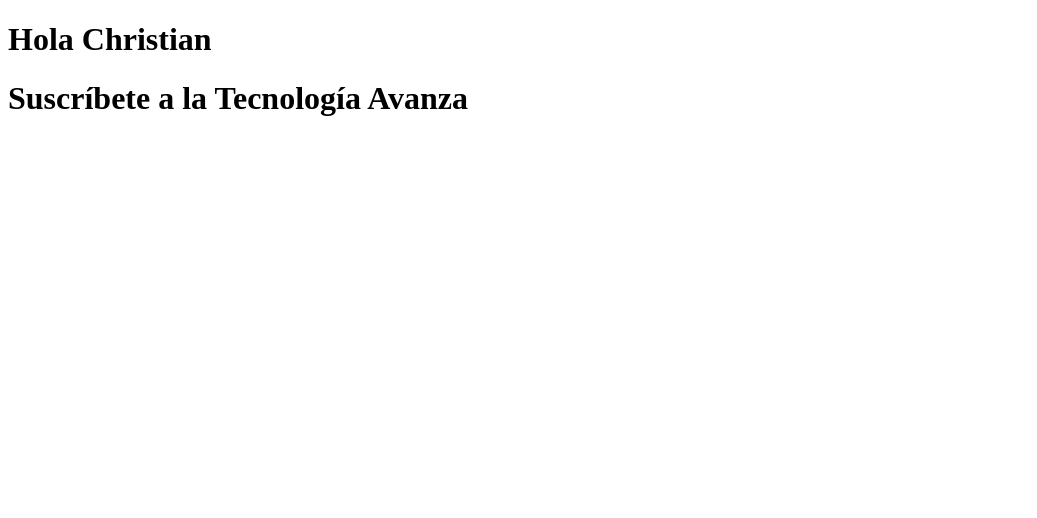
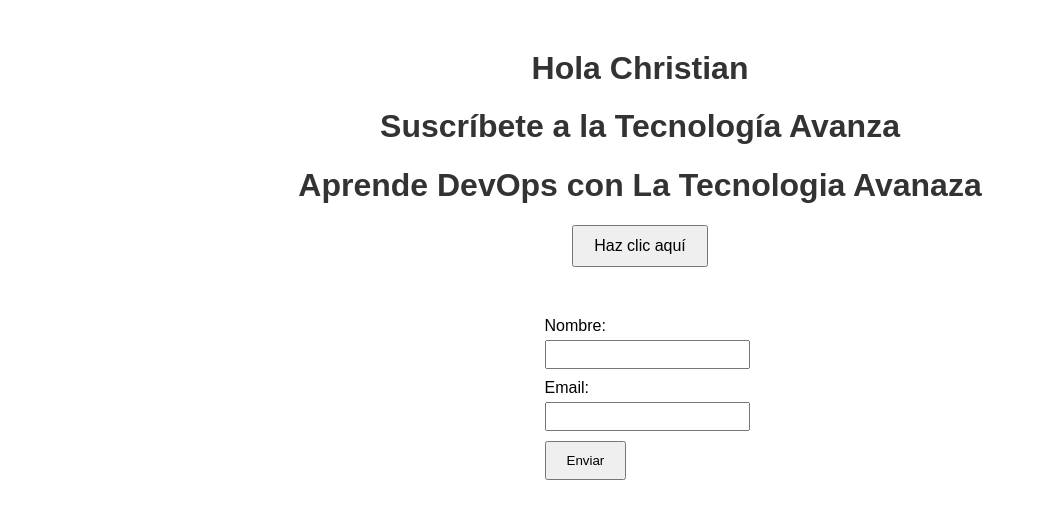
Before and after one commit to cribali/cursoGitFlow, a plain HTML site: page index.html in a window 1280 px wide. Shown: the whole page, without its empty margins (0-1037 px from the left). Drawn offline with Linux system fonts and the light colour scheme.

Commit message:
Añadir formulario de contacto

```diff
--- a/index.html
+++ b/index.html
@@ -9,6 +9,19 @@
 <body>
     <h1>Hola Christian</h1>
     <h1>Suscríbete a la Tecnología Avanza</h1>
-
+    <h1>Aprende DevOps con La Tecnologia Avanaza</h1>
+    <button id="btnClick">Haz clic aquí</button>
+    <p id="output"></p>
+    <form id="contactForm">
+        <label for="name">Nombre:</label>
+        <input type="text" id="name" name="name">
+        <br>
+        <label for="email">Email:</label>
+        <input type="email" id="email" name="email">
+        <br>
+        <input type="submit" value="Enviar">
+    </form>
+    <p id="formOutput"></p>
+    <script src="script.js"></script>
 </body>
 </html>
--- a/script.js
+++ b/script.js
@@ -1,3 +1,11 @@
 document.getElementById('btnClick').addEventListener('click', function() {
     document.getElementById('output').textContent = '¡Botón clicado!';
 });
+
+//Este es un metodo
+document.getElementById('contactForm').addEventListener('submit', function(event) {
+    event.preventDefault();
+    var name = document.getElementById('name').value;
+    var email = document.getElementById('email').value;
+    document.getElementById('formOutput').textContent = 'Nombre: ' + name + ', Email: ' + email;
+});
--- a/styles.css
+++ b/styles.css
@@ -0,0 +1,59 @@
+body {
+    font-family: Arial, sans-serif;
+    text-align: center;
+    margin-top: 50px;
+}
+
+h1 {
+    color: #333;
+}
+
+h2 {
+    color: #333;
+}
+
+h3 {
+    color: #333;
+}
+
+
+button {
+    padding: 10px 20px;
+    font-size: 16px;
+    cursor: pointer;
+}
+
+#output {
+    margin-top: 20px;
+    font-size: 18px;
+    color: #555;
+}
+
+form {
+    margin-top: 20px;
+    display: inline-block;
+    text-align: left;
+}
+
+label {
+    display: block;
+    margin-top: 10px;
+}
+
+input[type="text"], input[type="email"] {
+    width: 100%;
+    padding: 5px;
+    margin-top: 5px;
+}
+
+input[type="submit"] {
+    margin-top: 10px;
+    padding: 10px 20px;
+    cursor: pointer;
+}
+
+#formOutput {
+    margin-top: 20px;
+    font-size: 18px;
+    color: #555;
+}
```
